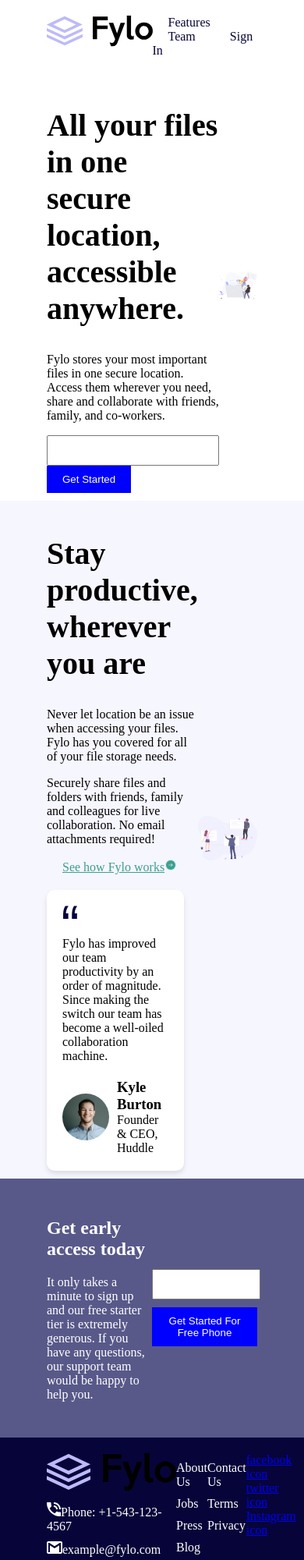
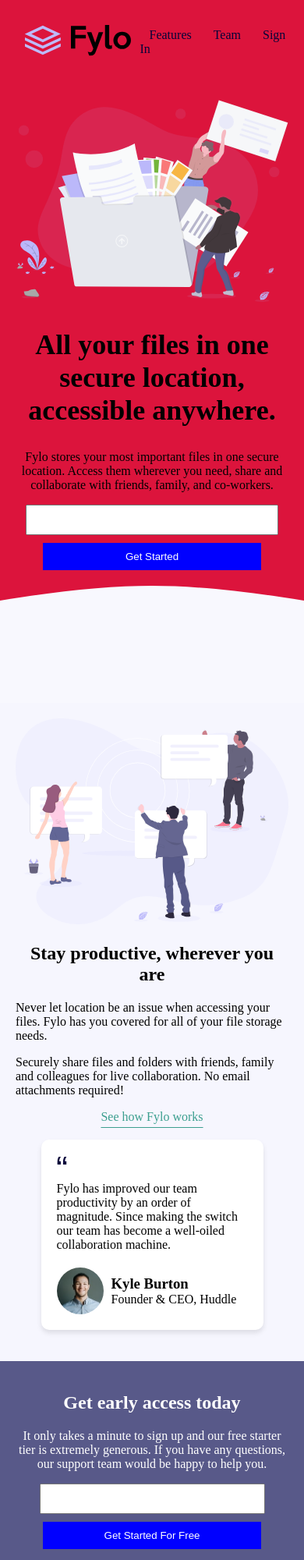
Before and after one commit to Carino-lucky/fylo-landing-page-with-two-column-layout-master, a plain HTML site: page index.html in a window 390 px wide. Shown: the top 2000 px of the page at 78% size. Drawn offline with nearby package versions, Linux system fonts and the light colour scheme.

Commit message:
updates mobile functions

```diff
--- a/index.html
+++ b/index.html
@@ -17,7 +17,7 @@
   </head>
   <body>
     <header>
-      <a href="./index.html" class="logo">
+      <a href="/index.html" class="logo">
         <img src="./images/logo.svg" alt="fylo logo" />
       </a>
       <nav>
@@ -26,6 +26,7 @@
         <a href="sign-in.html">Sign In</a>
       </nav>
     </header>
+
     <main>
       <section class="hero">
         <div class="left-side">
@@ -40,14 +41,15 @@
             <button type="submit">Get Started</button>
           </form>
         </div>
+
         <div class="right-side">
-          <img src="./images/illustration-1.svg" alt="fylo illustration-1" />
+          <img src="./images/illustration-1.svg" alt="fylo illustration one" />
         </div>
       </section>
       <div class="background-pattern"></div>
       <section class="productive">
         <div class="left-side">
-          <h1>Stay productive, wherever you are</h1>
+          <h2>Stay productive, wherever you are</h2>
           <p>
             Never let location be an issue when accessing your files. Fylo has
             you covered for all of your file storage needs.
@@ -56,38 +58,33 @@
             Securely share files and folders with friends, family and colleagues
             for live collaboration. No email attachments required!
           </p>
-          <div class="nav">
-            <nav>
-              <a href="fylo-works.html">
-                See how Fylo works<img
-                  src="./images/icon-arrow.svg"
-                  alt="icon-arrow"
-                />
-              </a>
-            </nav>
-          </div>
-          <section class="testimonial-card">
-            <img src="./images/icon-quotes.svg" alt="quotes-icon" />
+          <a href="#">See how Fylo works</a>
+
+          <div class="testimonial-card">
+            <img src="./images/icon-quotes.svg" alt="quotes icon" />
             <p>
               Fylo has improved our team productivity by an order of magnitude.
               Since making the switch our team has become a well-oiled
               collaboration machine.
             </p>
+
             <div class="testimonial-author">
               <img
                 src="./images/avatar-testimonial.jpg"
-                alt="profile-picture"
+                alt="profile picture"
               />
               <div class="author-info">
                 <h3>Kyle Burton</h3>
                 <p>Founder & CEO, Huddle</p>
-                <a href="./index.html" class="testimonial"> </a>
               </div>
             </div>
-          </section>
+          </div>
         </div>
         <div class="right-side">
-          <img src="./images/illustration-2.svg" alt="fylo illustration-2" />
+          <img
+            src="/images/illustration-2.svg"
+            alt="fylo productive illustration"
+          />
         </div>
       </section>
       <section class="early-access">
@@ -99,21 +96,24 @@
             would be happy to help you.
           </p>
         </div>
+
         <form action="" class="right-side">
           <input type="email" name="subscriber" id="subscriber" />
-          <button type="submit">Get Started For Free Phone</button>
+          <button type="submit">Get Started For Free</button>
         </form>
       </section>
     </main>
+
     <footer>
       <div>
         <img src="./images/logo.svg" alt="logo" />
-        <a href="">
-          <img src="./images/icon-phone.svg" alt="phone-icon" />Phone:
-          +1-543-123-4567
+        <a href="tel:+254717481718">
+          <img src="./images/icon-phone.svg" alt="phone icon" />
+          Phone: +1-543-123-4567
         </a>
-        <a href="">
-          <img src="./images/icon-email.svg" alt="email-icon" />example@fylo.com
+        <a href="mailto:albert@eldohub.co.ke">
+          <img src="./images/icon-email.svg" alt="email icon" />
+          Email: example@fylo.com
         </a>
       </div>
       <div>
@@ -128,10 +128,25 @@
         <a href="#">Privacy</a>
       </div>
       <div>
-        <a href="#"> facebook icon </a>
-        <a href="#"> twitter icon </a>
-        <a href="#"> Instagram icon </a>
+        <a href="https://www.facebook.com/kichirchiralb">
+          <ion-icon name="logo-instagram"></ion-icon>
+        </a>
+        <a href="#">
+          <ion-icon name="logo-twitter"></ion-icon>
+        </a>
+        <a href="#">
+          <ion-icon name="logo-facebook"></ion-icon>
+        </a>
       </div>
     </footer>
+
+    <script
+      type="module"
+      src="https://unpkg.com/ionicons@7.1.0/dist/ionicons/ionicons.esm.js"
+    ></script>
+    <script
+      nomodule
+      src="https://unpkg.com/ionicons@7.1.0/dist/ionicons/ionicons.js"
+    ></script>
   </body>
 </html>
--- a/main.css
+++ b/main.css
@@ -10,6 +10,7 @@
 .logo img {
   height: 40px;
 }
+
 nav a {
   text-decoration: none;
   color: hsl(243, 87%, 12%);
@@ -21,7 +22,8 @@
 nav a:hover {
   background-color: lightgray;
 }
-nav a:active {
+
+nav a.active {
   color: orangered;
 }
 input {
@@ -31,6 +33,7 @@
   border-color: red;
   outline-color: red;
 }
+
 button {
   background-color: blue;
   color: white;
@@ -51,23 +54,37 @@
 }
 .hero > div {
   flex: 1;
+  /* This makes sure that the two dive are of equal sizes always */
 }
 h1 {
-  font-size: 40px;
+  font-size: 46px;
 }
+
+/* Write html and style the productive section */
+
+/* background patter between hero and productive sections */
+
+.background-pattern {
+  background-image: url("./images/bg-curve-desktop.svg");
+  background-repeat: no-repeat;
+  background-size: cover;
+  background-position: center;
+  height: 150px;
+  width: 100%;
+}
+/* Productive section  */
 .productive {
   display: flex;
-  align-items: center;
-  padding: 10px 60px;
   background-color: hsl(240, 75%, 98%);
+  padding: 20px 60px;
 }
-.productive img {
+.productive > div {
+  flex: 1;
+}
+.productive .right-side img {
   width: 100%;
 }
-.testimonial-card img {
-  width: 20px;
-  height: 20px;
-}
+
 .testimonial-card {
   background-color: white;
   padding: 20px;
@@ -82,7 +99,6 @@
   margin-top: 20px;
   gap: 10px;
 }
-
 .testimonial-author h3 {
   margin: 0;
 }
@@ -95,24 +111,14 @@
   border-radius: 30px;
 }
 .productive a {
-  text-decoration: underline;
-  text-decoration-color: hsl(170, 45%, 43%);
   color: hsl(170, 45%, 43%);
+  text-underline-offset: 8px;
 }
 .productive a:hover {
-  color: hsl(170, 45%, 43%);
+  color: hsl(170, 61%, 29%);
 }
-.nav img {
-  max-width: fit-content;
-  min-height: fit-content;
-  float: inherit;
-}
-.nav img::after {
-  text-decoration: none;
-  max-width: max-content;
-  min-height: min-content;
-  margin-left: 50px;
-}
+/* Early Access Seciton */
+
 .early-access {
   background-color: hsl(238, 22%, 44%);
   color: white;
@@ -128,16 +134,99 @@
   width: 70%;
   margin-bottom: 10px;
 }
+/* Footer */
 footer {
   display: flex;
   justify-content: space-between;
-  padding: 20px 60px;
+  padding: 40px 60px;
   background-color: hsl(243, 87%, 12%);
   color: white;
 }
+
 footer div:not(:last-child) a {
   display: block;
   color: inherit;
   margin-top: 10px;
   text-decoration: none;
 }
+footer ion-icon {
+  color: white;
+  padding: 20px;
+  font-size: 20px;
+}
+/* Mobile Responsiveness  - Using media queries */
+/* Media queries allow us to apply different styles based on the screen size */
+
+/* all css above this line is applied to all screen sizes
+ */
+
+/* tablets */
+@media (max-width: 1200px) {
+  body {
+    background-color: aqua;
+  }
+}
+
+/* mobile devices */
+@media (max-width: 768px) {
+  body {
+    background-color: crimson;
+  }
+  header {
+    padding: 20px;
+    align-items: center;
+  }
+  header a {
+    padding: 12px;
+  }
+
+  .hero {
+    padding: 20px;
+    flex-direction: column-reverse;
+    text-align: center;
+  }
+  .hero h1 {
+    font-size: 36px;
+  }
+  input {
+    display: block;
+    width: 80%;
+    margin: 0px auto;
+    margin-bottom: 10px;
+  }
+  button {
+    display: block;
+    width: 80%;
+    margin: 0px auto;
+  }
+  .background-pattern {
+    background-image: url("./images/bg-curve-mobile.svg");
+  }
+  .productive {
+    flex-direction: column-reverse;
+    padding: 20px;
+  }
+  .productive h2 {
+    text-align: center;
+  }
+  .productive .left-side > a {
+    text-align: center;
+    display: block;
+  }
+  .testimonial-card {
+    margin: 20px auto;
+  }
+
+  .early-access {
+    padding: 20px;
+    flex-direction: column;
+    text-align: center;
+  }
+  .early-access form {
+    width: 100%;
+  }
+  footer {
+    flex-direction: column;
+    gap: 40px;
+  }
+}
```
